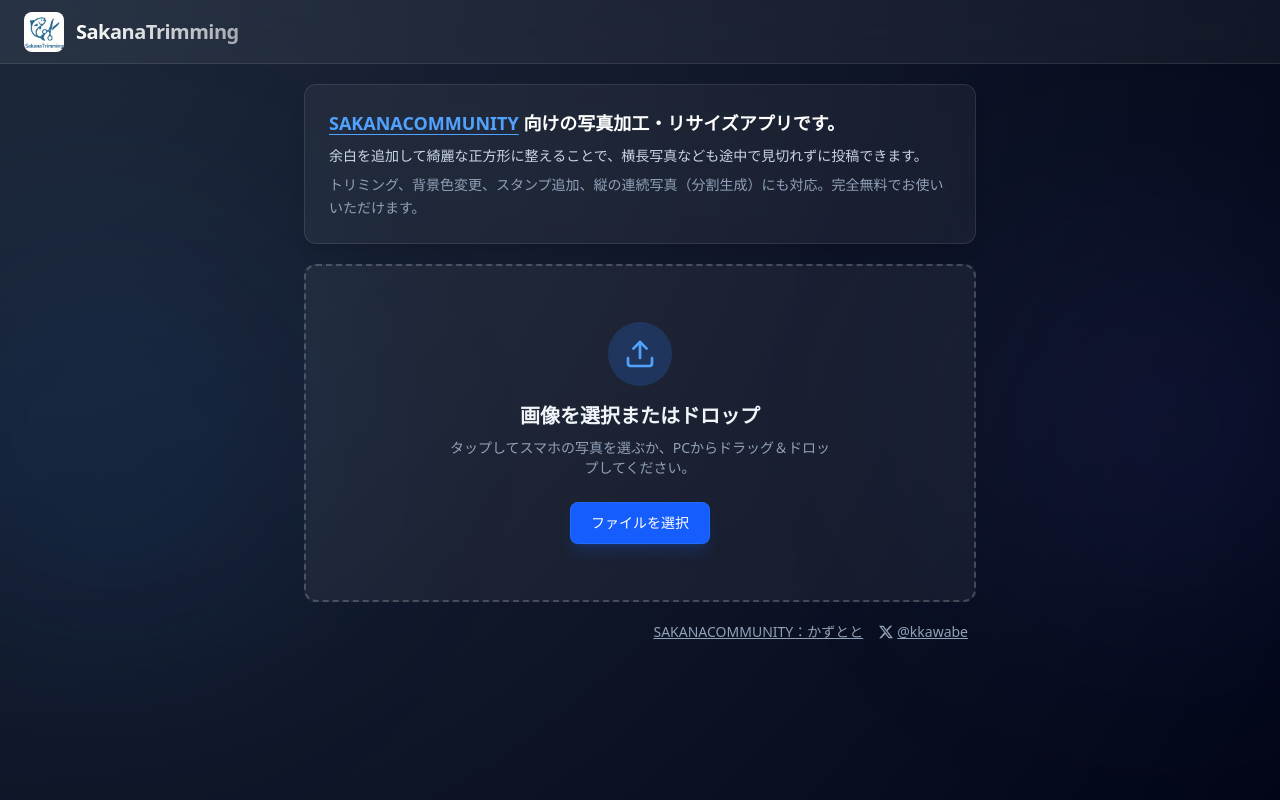
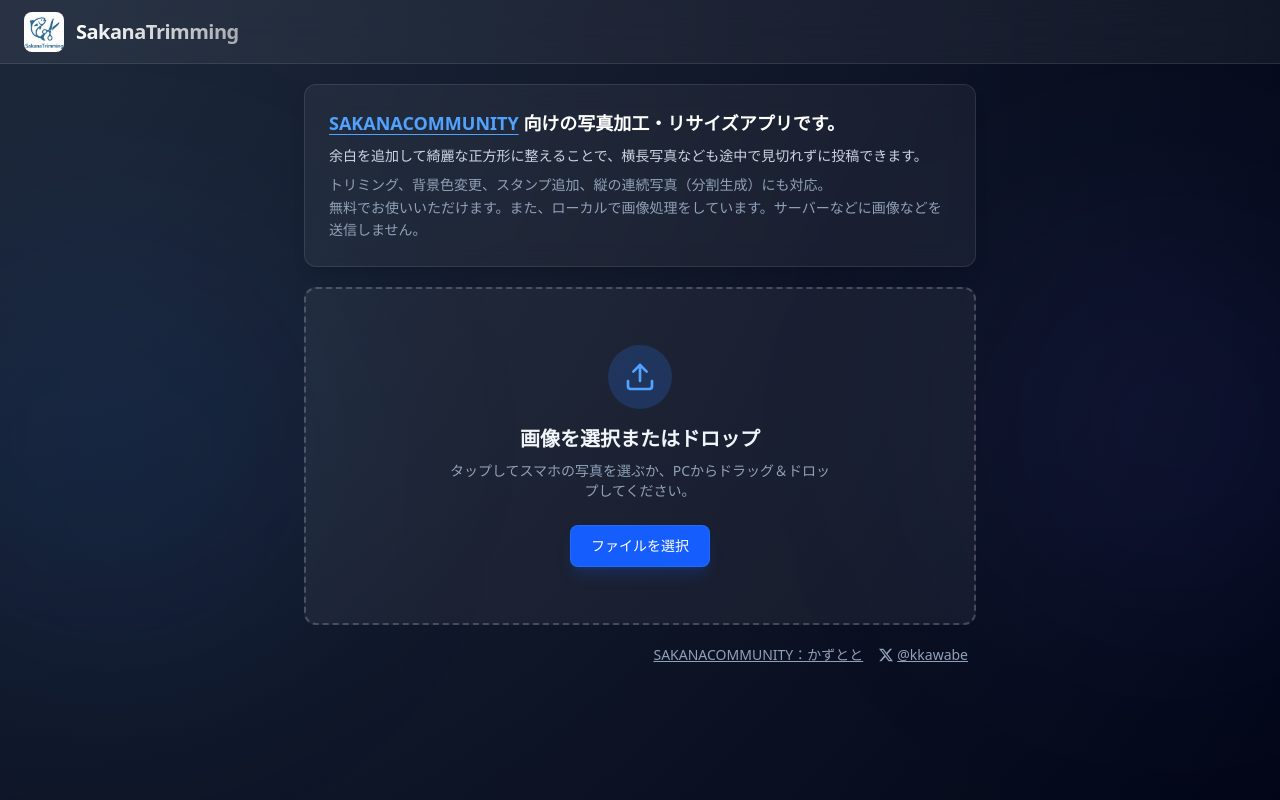
Before and after one commit to kazutoto/SakanaTrimming, a React (Vite) app: page / in a window 1280 px wide. Built offline with nearby package versions, Linux system fonts and the light colour scheme.

Commit message:
docs: clarify privacy and data processing policy
Explicitly state that image processing occurs locally and no data is transmitted to the server.

```diff
--- a/src/App.tsx
+++ b/src/App.tsx
@@ -887,7 +887,10 @@
                 余白を追加して綺麗な正方形に整えることで、横長写真なども途中で見切れずに投稿できます。
               </p>
               <p className="text-slate-400 text-xs sm:text-sm leading-relaxed">
-                トリミング、背景色変更、スタンプ追加、縦の連続写真（分割生成）にも対応。完全無料でお使いいただけます。
+                トリミング、背景色変更、スタンプ追加、縦の連続写真（分割生成）にも対応。
+              </p>
+              <p className="text-slate-400 text-xs sm:text-sm leading-relaxed">
+                無料でお使いいただけます。また、ローカルで画像処理をしています。サーバーなどに画像などを送信しません。
               </p>
             </div>
 
```
